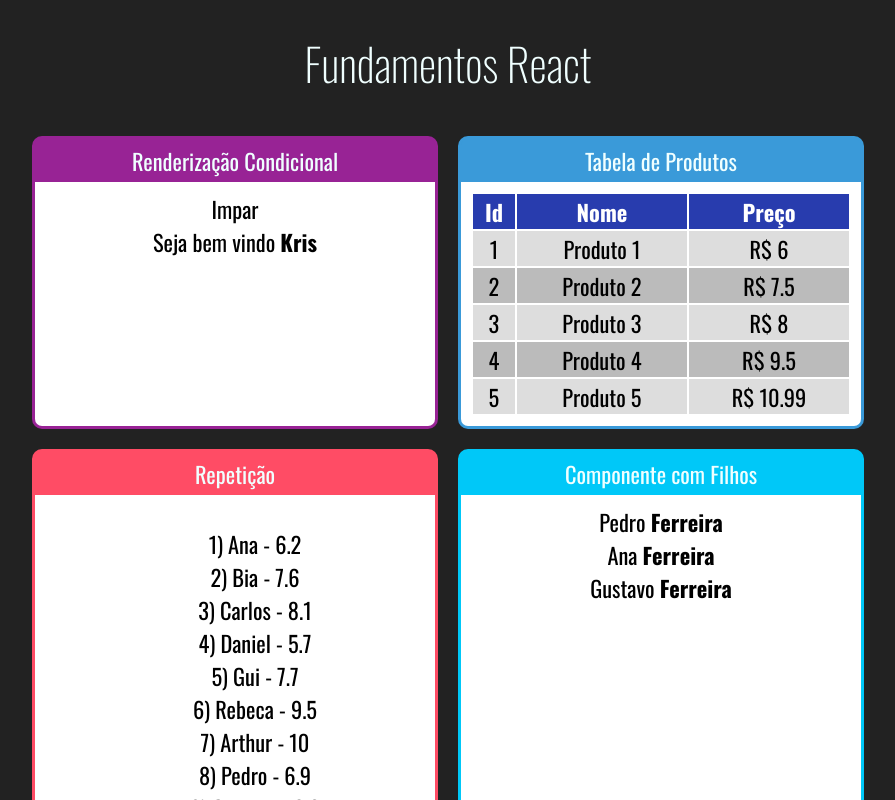
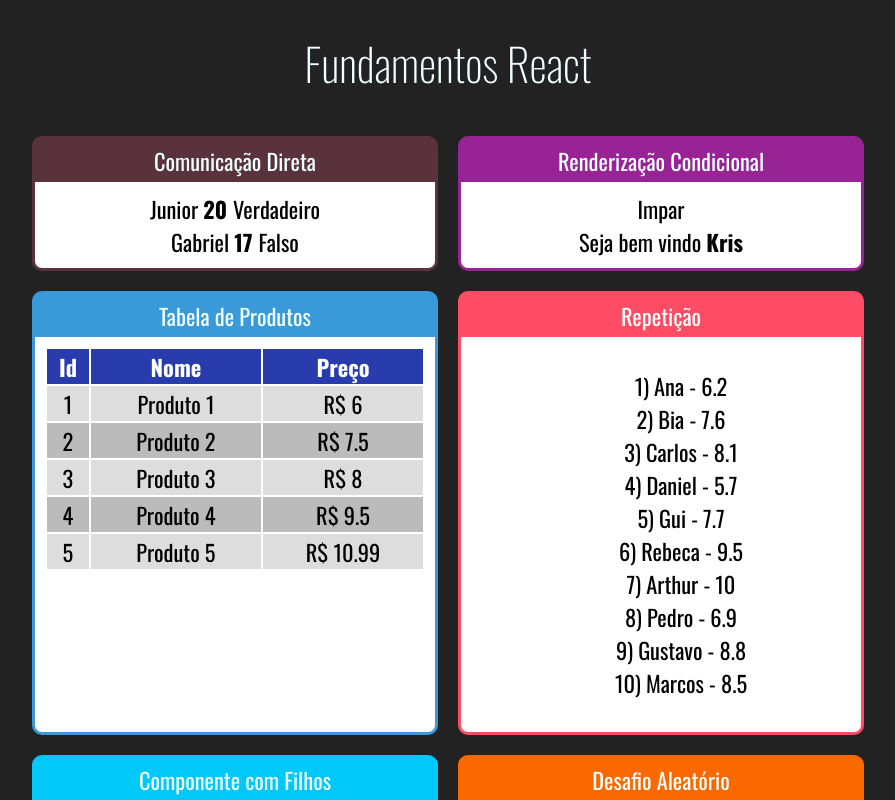
Before and after one commit to Krishnamuti/FundamentosReact, a React (Create React App) app in the folder FRONT/: page / in a window 1280 px wide. Shown: the top 800 px of the page, without its empty margins (192-1087 px from the left). Built offline with nearby package versions, Linux system fonts and the light colour scheme.

Commit message:
Comunicação Direta

```diff
--- a/FRONT/src/App.js
+++ b/FRONT/src/App.js
@@ -1,8 +1,9 @@
 import './App.css';
 import React from 'react';
 
-import UsuarioInfo from './components/condicional/UsuarioInfo'
-import ParOuImpar from './components/condicional/ParOuImpar'
+import DiretaPai from './components/comunicacao/DiretaPai';
+import UsuarioInfo from './components/condicional/UsuarioInfo';
+import ParOuImpar from './components/condicional/ParOuImpar';
 import TabelaProdutos from './components/repeticao/TabelaProdutos';
 import ListaAlunos from './components/repeticao/ListaAlunos';
 import Familia from './components/basicos/Familia';
@@ -19,6 +20,10 @@
       <h1>Fundamentos React</h1>
 
       <div className="Cards">
+
+        <Card titulo="Comunicação Direta" color="#59323C">
+          <DiretaPai></DiretaPai>
+        </Card>
 
         <Card titulo="Renderização Condicional" color="#982395">
           <ParOuImpar numero={21}></ParOuImpar>
--- /dev/null
+++ b/FRONT/src/components/comunicacao/DiretaFilho.jsx
@@ -0,0 +1,11 @@
+import React from 'react';
+
+export default props => {
+    return(
+        <div>
+            <span>{props.nome} </span>
+            <span><strong>{props.idade} </strong></span>
+            <span>{props.nerd ? 'Verdadeiro' : 'Falso'}</span>
+        </div>
+    );
+};
--- /dev/null
+++ b/FRONT/src/components/comunicacao/DiretaPai.jsx
@@ -0,0 +1,11 @@
+import React from 'react';
+import DiretaFilho from './DiretaFilho';
+
+export default props => {
+    return(
+        <div>
+            <DiretaFilho nome="Junior" idade={20} nerd={true}/>
+            <DiretaFilho nome="Gabriel" idade={17} nerd={false}/>
+        </div>
+    );
+};
```
